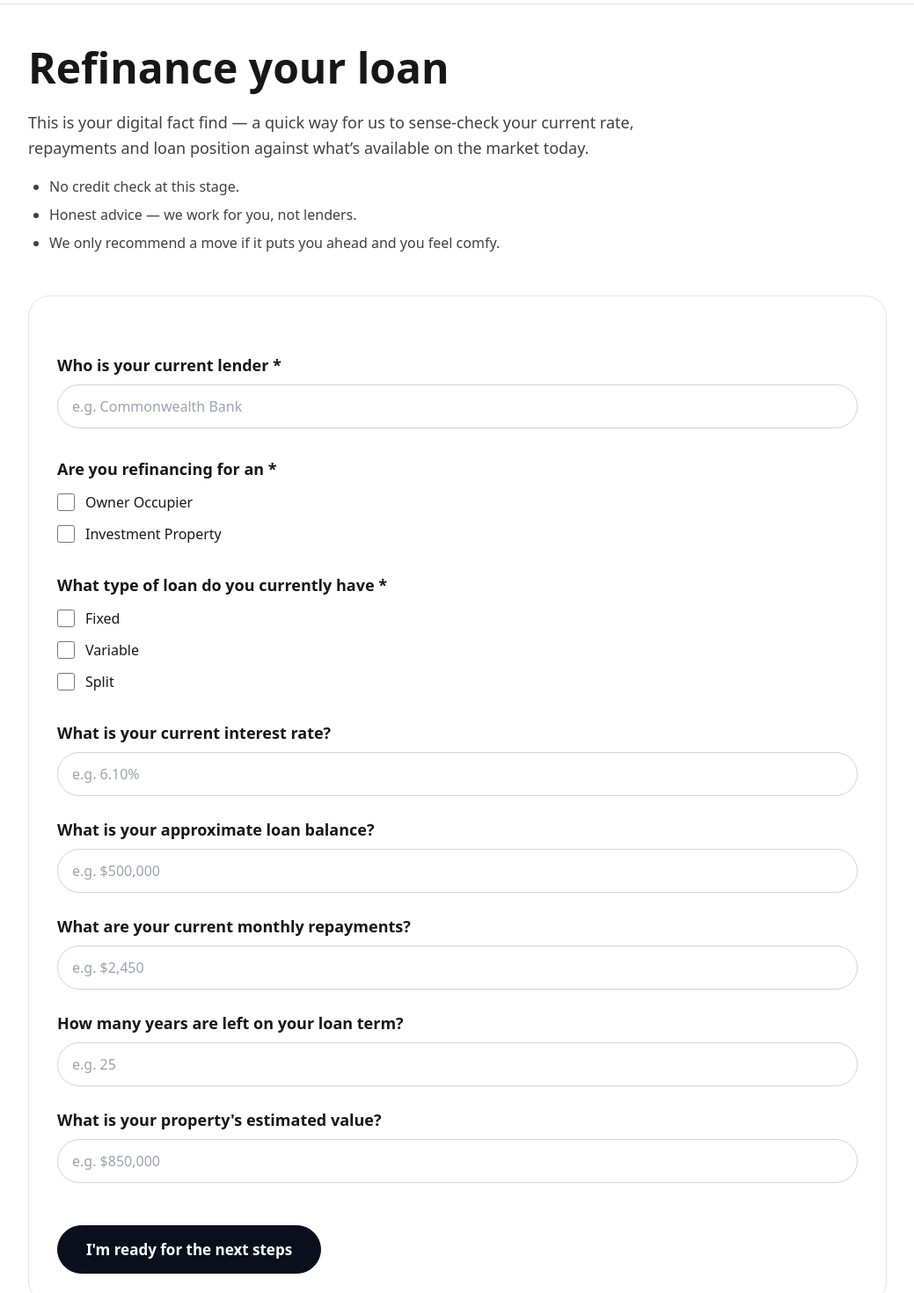
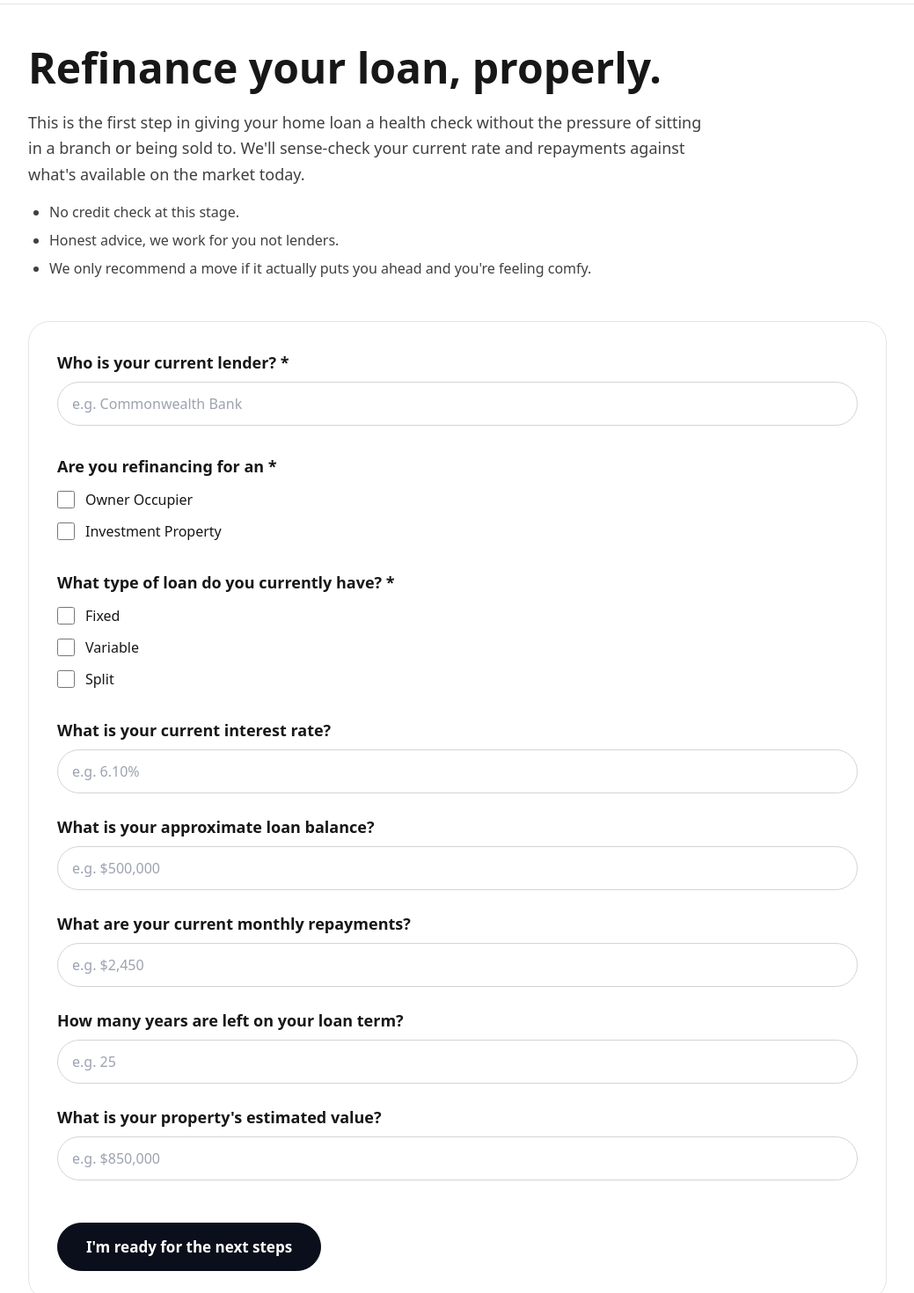
Before and after one commit to RukiDe/sold-nextjs, a Next.js app: page /refinance in a window 1280 px wide. Shown: the part 60-1530 px from the top of the page at 88% size, without its empty margins (120-1159 px from the left). Built offline with nearby package versions, Linux system fonts and the light colour scheme.

Commit message:
vercely deploy fix

```diff
--- a/app/refinance/page.tsx
+++ b/app/refinance/page.tsx
@@ -1,16 +1,11 @@
 "use client";
 
-import { useSearchParams } from "next/navigation";
-import { useState } from "react";
-import { ButtonPill } from "@/components/ButtonPill";
+import React, { useEffect, useState } from "react";
 
-export default function Refinance() {
-  const searchParams = useSearchParams();
-  const email = searchParams.get("email") || ""; // passed in from Brevo email link
+export default function RefinancePage() {
+  const [email, setEmail] = useState("");
+  const [isSubmitting, setIsSubmitting] = useState(false);
 
-  // -------------------------
-  // FORM STATE
-  // -------------------------
   const [form, setForm] = useState({
     currentLender: "",
     refinancingFor: [] as string[],
@@ -20,67 +15,92 @@ export default function Refinance() {
     repayments: "",
     termRemaining: "",
     propertyValue: "",
-    email, // auto-filled
   });
 
-  const updateField = (field: string, value: any) => {
-    setForm((f) => ({ ...f, [field]: value }));
+  // Read ?email= from the URL on the client
+  useEffect(() => {
+    if (typeof window !== "undefined") {
+      const params = new URLSearchParams(window.location.search);
+      const emailFromUrl = params.get("email") || "";
+      setEmail(emailFromUrl);
+    }
+  }, []);
+
+  const updateField = (field: keyof typeof form, value: any) => {
+    setForm((prev) => ({ ...prev, [field]: value }));
   };
 
-  const toggleMultiselect = (field: string, value: string) => {
-    setForm((f) => {
-      const exists = f[field as keyof typeof f] as string[];
+  const toggleMultiselect = (field: "refinancingFor" | "loanType", value: string) => {
+    setForm((prev) => {
+      const list = prev[field];
+      const exists = list.includes(value);
       return {
-        ...f,
-        [field]: exists.includes(value)
-          ? exists.filter((v) => v !== value)
-          : [...exists, value],
+        ...prev,
+        [field]: exists ? list.filter((v) => v !== value) : [...list, value],
       };
     });
   };
 
-  // -------------------------
-  // SUBMIT
-  // -------------------------
-  const handleSubmit = async (e: any) => {
+  const handleSubmit = async (e: React.FormEvent) => {
     e.preventDefault();
+    if (isSubmitting) return;
 
-    await fetch("/api/refinance", {
-      method: "POST",
-      headers: { "Content-Type": "application/json" },
-      body: JSON.stringify(form),
-    });
+    setIsSubmitting(true);
 
-    window.location.href = "/refinance2-success";
+    try {
+      await fetch("/api/refinance", {
+        method: "POST",
+        headers: { "Content-Type": "application/json" },
+        body: JSON.stringify({ ...form, email }),
+      });
+
+      window.location.href = "/refinance2-success";
+    } catch (err) {
+      console.error("Error submitting refinance fact find", err);
+      setIsSubmitting(false);
+      alert("Something went wrong submitting your details. Please try again.");
+    }
   };
 
   return (
     <main className="max-w-5xl mx-auto px-4 sm:px-6 py-12">
-      <h1 className="text-4xl sm:text-5xl font-black mb-6">Refinance your loan</h1>
+      {/* Header copy */}
+      <h1 className="text-4xl sm:text-5xl font-black mb-6">
+        Refinance your loan, properly.
+      </h1>
 
       <p className="text-lg text-neutral-700 max-w-3xl leading-relaxed">
-        This is your digital fact find — a quick way for us to sense-check your
-        current rate, repayments and loan position against what’s available on
-        the market today.
+        This is the first step in giving your home loan a health check
+        without the pressure of sitting in a branch or being sold to. We'll
+        sense-check your current rate and repayments against what's available
+        on the market today.
       </p>
 
       <ul className="list-disc ml-6 mt-4 text-neutral-700 space-y-2">
         <li>No credit check at this stage.</li>
-        <li>Honest advice — we work for you, not lenders.</li>
-        <li>We only recommend a move if it puts you ahead and you feel comfy.</li>
+        <li>Honest advice, we work for you not lenders.</li>
+        <li>
+          We only recommend a move if it actually puts you ahead and you're
+          feeling comfy.
+        </li>
       </ul>
 
+      {/* Fact find form */}
       <form
         onSubmit={handleSubmit}
         className="mt-12 space-y-8 bg-white border border-neutral-200 rounded-3xl p-8"
       >
-        {/* Email is NOT shown, but kept in state */}
-        <input type="hidden" value={email} />
+        {/* Hidden email just for debugging / clarity */}
+        {email && (
+          <p className="text-sm text-neutral-500 mb-2">
+            Continuing for: <span className="font-medium">{email}</span>
+          </p>
+        )}
 
-        {/* ---------------- CURRENT LENDER ---------------- */}
+        {/* CURRENT LENDER */}
         <div>
           <label className="block font-semibold text-lg mb-2">
-            Who is your current lender *
+            Who is your current lender? *
           </label>
           <input
             type="text"
@@ -92,7 +112,7 @@ export default function Refinance() {
           />
         </div>
 
-        {/* ---------------- PURPOSE ---------------- */}
+        {/* PURPOSE */}
         <div>
           <label className="block font-semibold text-lg mb-3">
             Are you refinancing for an *
@@ -113,10 +133,10 @@ export default function Refinance() {
           </div>
         </div>
 
-        {/* ---------------- LOAN TYPE ---------------- */}
+        {/* LOAN TYPE */}
         <div>
           <label className="block font-semibold text-lg mb-3">
-            What type of loan do you currently have *
+            What type of loan do you currently have? *
           </label>
 
           <div className="space-y-3">
@@ -134,7 +154,7 @@ export default function Refinance() {
           </div>
         </div>
 
-        {/* ---------------- NUMERIC FIELDS ---------------- */}
+        {/* NUMERIC / TEXT FIELDS */}
         <div className="space-y-6">
           {[
             {
@@ -162,16 +182,18 @@ export default function Refinance() {
               label: "What is your property's estimated value?",
               placeholder: "e.g. $850,000",
             },
-          ].map((f) => (
-            <div key={f.id}>
+          ].map((field) => (
+            <div key={field.id}>
               <label className="block font-semibold text-lg mb-2">
-                {f.label}
+                {field.label}
               </label>
               <input
                 type="text"
-                placeholder={f.placeholder}
-                value={(form as any)[f.id]}
-                onChange={(e) => updateField(f.id, e.target.value)}
+                placeholder={field.placeholder}
+                value={(form as any)[field.id]}
+                onChange={(e) =>
+                  updateField(field.id as keyof typeof form, e.target.value)
+                }
                 required
                 className="w-full px-4 py-3 rounded-full border border-neutral-300 focus:ring-2 focus:ring-black/20"
               />
@@ -179,10 +201,18 @@ export default function Refinance() {
           ))}
         </div>
 
+        {/* SUBMIT CTA – styled like ButtonPill */}
         <div className="pt-4">
-          <ButtonPill href="#" onClick={handleSubmit as any}>
-            I'm ready for the next steps
-          </ButtonPill>
+          <button
+            type="submit"
+            disabled={isSubmitting}
+            className="inline-block bg-[#0B0F1B] text-white font-semibold text-[17px]
+                       rounded-full px-8 py-3.5 transition-all border border-[#0B0F1B]
+                       hover:bg-white hover:text-black hover:border-black text-center
+                       disabled:opacity-60 disabled:cursor-not-allowed"
+          >
+            {isSubmitting ? "Sending your details..." : "I'm ready for the next steps"}
+          </button>
         </div>
       </form>
     </main>
```
